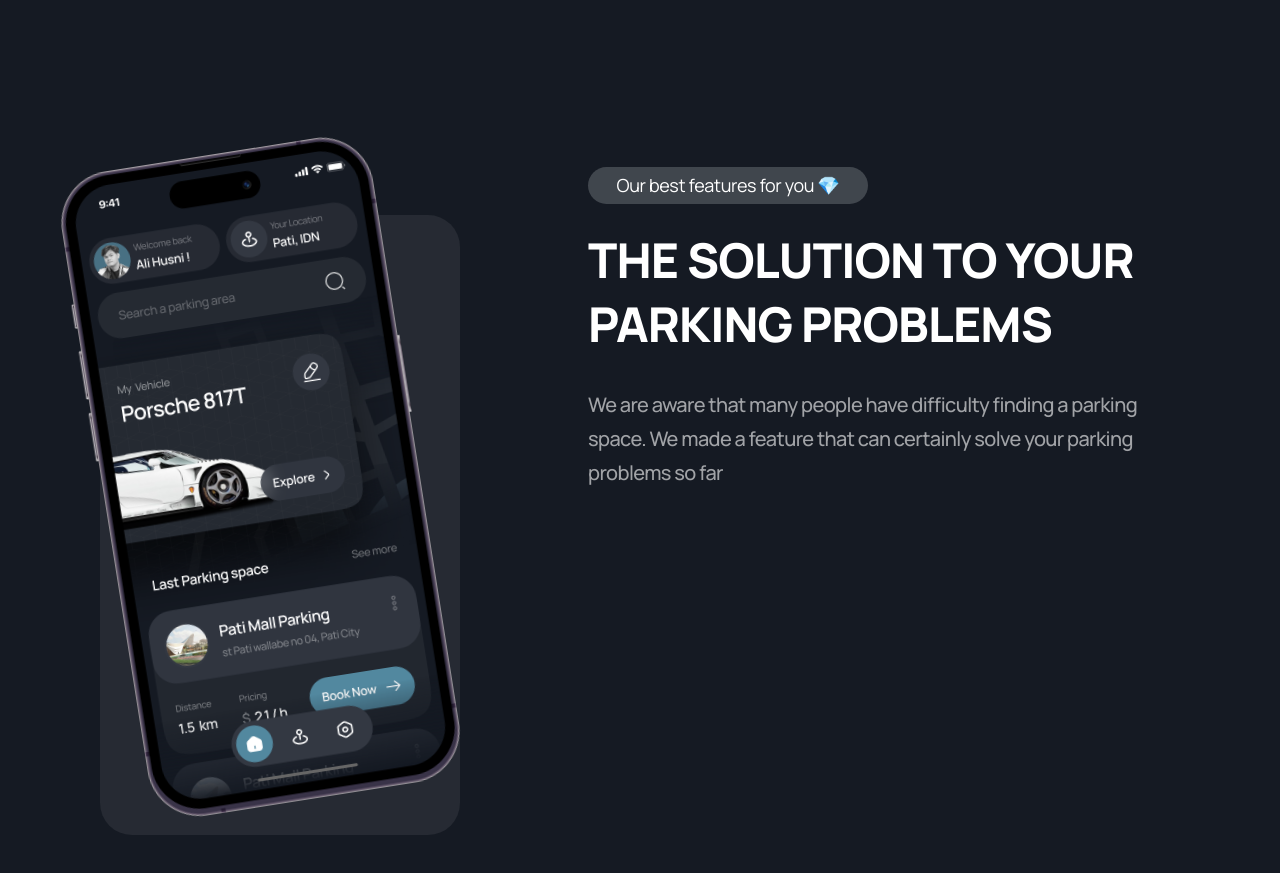
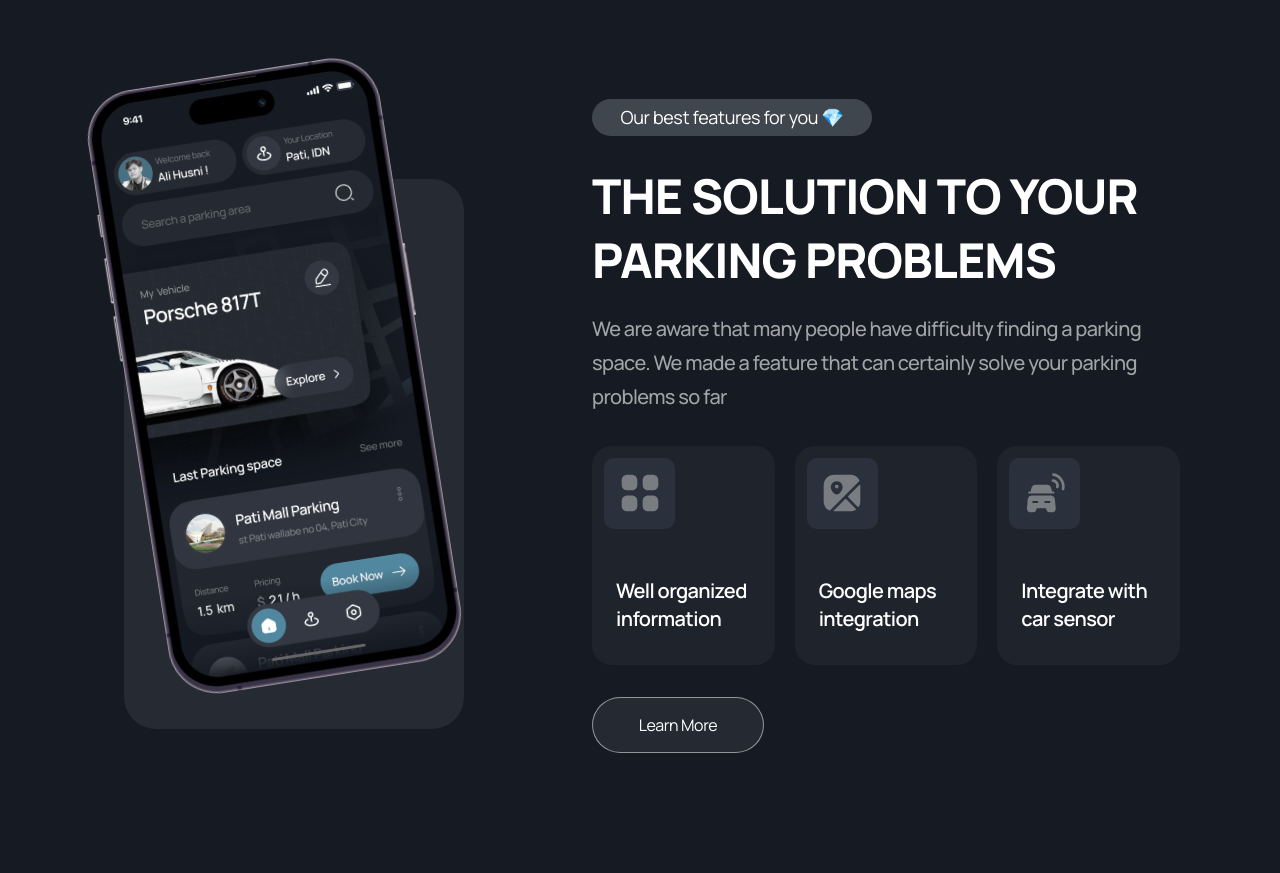
Before and after one commit to developer-anil-magar/Digipark, a Next.js app: page / in a window 1280 px wide. Shown: the part 1380-2253 px from the top of the page. Built offline with nearby package versions, Linux system fonts and the light colour scheme.

Commit message:
completed features section

```diff
--- a/app/globals.css
+++ b/app/globals.css
@@ -25,10 +25,10 @@ body {
 
 @layer utilities {
   .padding-x-100 {
-    @apply px-4 lg:px-10 xl:px-[100px];
+    @apply px-6 lg:px-10 xl:px-[100px];
   }
   .padding-l-100 {
-    @apply pl-4 lg:pl-10 xl:pl-[100px];
+    @apply pl-6 lg:pl-10 xl:pl-[100px];
   }
   .normal-16 {
     @apply text-[16px] font-normal leading-normal -tracking-[0.40px];
@@ -39,6 +39,10 @@ body {
 
   .medium-20 {
     @apply text-[20px] font-medium leading-[34px] -tracking-[0.6px];
+  }
+
+  .semibold-20 {
+    @apply text-xl font-semibold -tracking-[0.6px];
   }
 
   .semibold-86 {
--- /dev/null
+++ b/components/FeatureCard.jsx
@@ -0,0 +1,14 @@
+import Image from 'next/image';
+
+const FeatureCard = ({ img, description }) => {
+  return (
+    <section className="group w-full md:max-w-[196px] flex flex-col bg-black-1 hover:bg-blue-1 rounded-20 cursor-pointer">
+      <figure className="center ml-3 mt-3 w-[71px] h-[71px] rounded-10 bg-black-2 group-hover:bg-blue-4">
+        <Image src={img} alt="feature image" width={44} height={44} />
+      </figure>
+      <p className="semibold-20 text-white-1 mx-6 mt-12 mb-8">{description}</p>
+    </section>
+  );
+};
+
+export default FeatureCard;
--- a/components/InputBar.jsx
+++ b/components/InputBar.jsx
@@ -1,13 +1,13 @@
 const InputBar = () => {
   return (
-    <div className="flex bg-gray-8 rounded-[33px] w-full md:w-[556px] h-[70px] pl-8 py-[11px]">
+    <div className="flex bg-gray-8 rounded-33 w-full md:w-[556px] h-[70px] pl-8 py-[11px]">
       <input
         type="text"
         placeholder="Enter your email address"
         className="w-full h-full bg-transparent  text-white-1 normal-20 focus:outline-none"
       />
 
-      <button className="w-[200px] h-full bg-blue-1 rounded-[33px] mx-[11px]">
+      <button className="w-[200px] h-full bg-blue-1 rounded-33 mx-[11px]">
         Get Access{' '}
       </button>
     </div>
--- a/components/SubHeader.jsx
+++ b/components/SubHeader.jsx
@@ -1,6 +1,6 @@
 const SubHeader = ({ title }) => {
   return (
-    <div className="w-[280px] h-[37px] center bg-gray-4 rounded-[80px]">
+    <div className="w-[280px] h-[37px] center bg-gray-4 rounded-80">
       <p className="normal-16 lg:normal-18 text-white-1 ">{title}</p>
     </div>
   );
--- a/components/index.js
+++ b/components/index.js
@@ -2,5 +2,6 @@ import Navbar from './Navbar';
 import NavMenu from './NavMenu';
 import SubHeader from './SubHeader';
 import InputBar from './InputBar';
+import FeatureCard from './FeatureCard';
 
-export { Navbar, NavMenu, SubHeader, InputBar };
+export { Navbar, NavMenu, SubHeader, InputBar, FeatureCard };
--- a/constants/index.js
+++ b/constants/index.js
@@ -1,4 +1,4 @@
-import { Tick } from '@/public';
+import { Tick, FourDots, MapIcon, SmartCar } from '@/public';
 
 export const navLinks = [
   {
@@ -37,3 +37,21 @@ export const features = [
     img: Tick,
   },
 ];
+
+export const featureCards = [
+  {
+    id: 1,
+    img: FourDots,
+    description: 'Well organized information',
+  },
+  {
+    id: 2,
+    img: MapIcon,
+    description: 'Google maps integration',
+  },
+  {
+    id: 3,
+    img: SmartCar,
+    description: 'Integrate with car sensor',
+  },
+];
--- a/public/assets/icons/index.js
+++ b/public/assets/icons/index.js
@@ -1,4 +1,7 @@
 import Hamburger from './hamburger.svg';
 import Tick from './tick.svg';
+import FourDots from './fourDots.svg';
+import MapIcon from './map.svg';
+import SmartCar from './smart-car.svg';
 
-export { Hamburger, Tick };
+export { Hamburger, Tick, FourDots, MapIcon, SmartCar };
--- a/sections/Features.jsx
+++ b/sections/Features.jsx
@@ -1,27 +1,46 @@
 import Image from 'next/image';
 
 import { Iphone } from '@/public';
-import { SubHeader } from '@/components';
+import { FeatureCard, SubHeader } from '@/components';
+import { featureCards } from '@/constants';
 
 const Features = () => {
   return (
-    <section className="flex flex-col lg:flex-row lg:space-x-32 w-full padding-x-100 mt-[68px]">
-      <div className="max-lg:order-2 relative max-lg:center max-lg:mt-14  lg:py-24">
+    <section className="flex flex-col xl:flex-row xl:space-x-32 w-full padding-x-100 max-xl:mt-10">
+      <div className="hidden xl:block relative xl:py-16 xl:pl-6">
         <figure className="absolute -rotate-[9deg]">
-          <Image src={Iphone} alt="iphone" width={320} height={400} />
+          <Image
+            src={Iphone}
+            alt="iphone"
+            width={310}
+            height={600}
+            className="w-[90%] h-[550px] md:w-[300px] lg:h-[650px] object-contain "
+          />
         </figure>
-        <div className="w-full md:w-[360px] h-[620px] bg-gray-3 rounded-[32px] md:mt-16" />
+        <div className="w-full h-[500px] md:w-[340px] lg:h-[550px] bg-gray-3 rounded-[32px] md:mt-32 max-md:mx-7" />
       </div>
-      <article className=" w-full flex flex-col lg:py-28">
+      <article className=" w-full flex flex-col xl:py-28">
         <SubHeader title="Our best features for you  💎 " />
-        <h1 className="extrabold-28 md:extrabold-48 text-white-1 mt-6">
+        <h1 className="extrabold-28 md:extrabold-48 text-white-1 mt-7">
           THE SOLUTION TO YOUR <br /> PARKING PROBLEMS
         </h1>
-        <p className="medium-20 text-gray-5 mt-8">
+        <p className="medium-20 text-gray-5 mt-5">
           We are aware that many people have difficulty finding a parking space.
           We made a feature that can certainly solve your parking problems so
           far
         </p>
+        <div className="w-full flex flex-col md:flex-row gap-5 my-8 md:my-8">
+          {featureCards.map((feature) => (
+            <FeatureCard
+              key={feature.id}
+              img={feature.img}
+              description={feature.description}
+            />
+          ))}
+        </div>
+        <button className="button w-[172px] h-14 text-center text-white-1 normal-16">
+          Learn More
+        </button>
       </article>
     </section>
   );
--- a/sections/Hero.jsx
+++ b/sections/Hero.jsx
@@ -6,7 +6,7 @@ import { InputBar, SubHeader } from '@/components';
 
 const Hero = () => {
   return (
-    <section className="w-full flex flex-col xl:flex-row padding-l-100 mt-16  relative">
+    <section className="w-full flex flex-col xl:flex-row padding-l-100 lg:mt-16  relative">
       <div className="hidden xl:block w-2/5" />
       <div className="hidden xl:block w-[170px] h-[515px] bg-gradient absolute left-0 top-0 z-10" />
 
@@ -35,7 +35,7 @@ const Hero = () => {
         </div>
       </article>
       <div
-        className="w-full h-[500px] lg:h-[680px]"
+        className="w-full h-[300px] md:h-[500px] lg:h-[680px] max-xl:mt-4"
         style={{
           backgroundImage: `url(${Map.src})`,
           backgroundSize: '100% 100%',
--- a/sections/Pricing.jsx
+++ b/sections/Pricing.jsx
@@ -1,7 +1,7 @@
 const Pricing = () => {
   return (
-    <section className="mt-[112px] px-2 md:px-6">
-      <div className="flex flex-col xl:flex-row gap-8 xl:gap-[120px] bg-gray-3 px-4 md:px-16 py-12 rounded-[40px]">
+    <section className="mt-10 xl:mt-28 px-2 md:px-6">
+      <div className="flex flex-col xl:flex-row gap-8 xl:gap-[120px] bg-gray-3 px-6 md:px-16 py-12 rounded-40">
         <h1 className="text-white-1 extrabold-28 md:extrabold-48 w-full xl:w-[50%]">
           There are systems that offer nearby listings and <br />
           <span className="text-gray-2">competitive prices</span>
--- a/tailwind.config.js
+++ b/tailwind.config.js
@@ -34,12 +34,24 @@ module.exports = {
           // 2.rgba(104, 173, 202, 1)
           2: '#68adca',
           3: '#6BB0CD',
+          4: '#6499AF',
+        },
+        black: {
+          1: '#1F242C',
+          2: '#2A313C',
         },
       },
       backgroundImage: {
         'gradient':
           'linear-gradient(3deg, #151A23 2.41%, rgba(21, 26, 35, 0.00) 96.85%)',
       },
+      borderRadius: {
+        10: '10px',
+        20: '20px',
+        33: '33px',
+        40: '40px',
+        80: '80px',
+      },
     },
   },
   plugins: [],
```
Also changed, not shown: public/assets/icons/fourDots.svg (added), public/assets/images/smart-car.svg (added).
